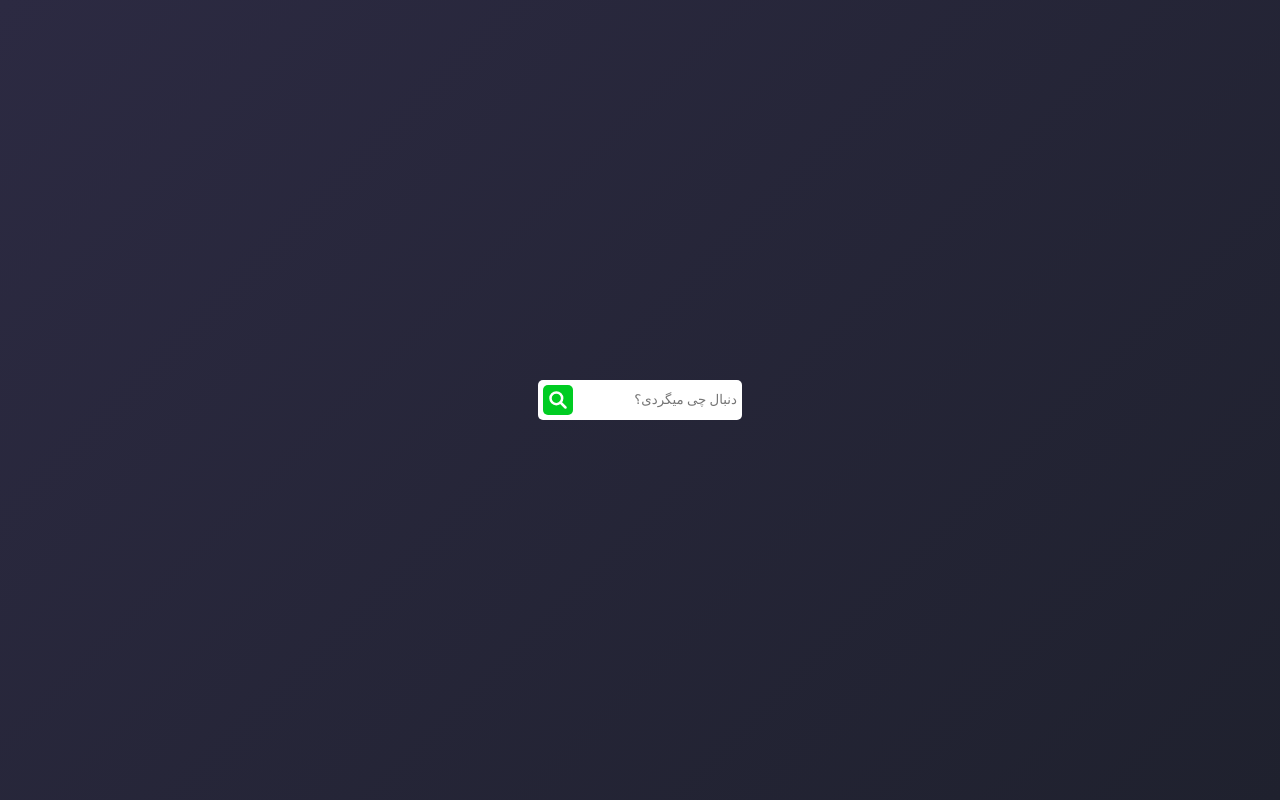
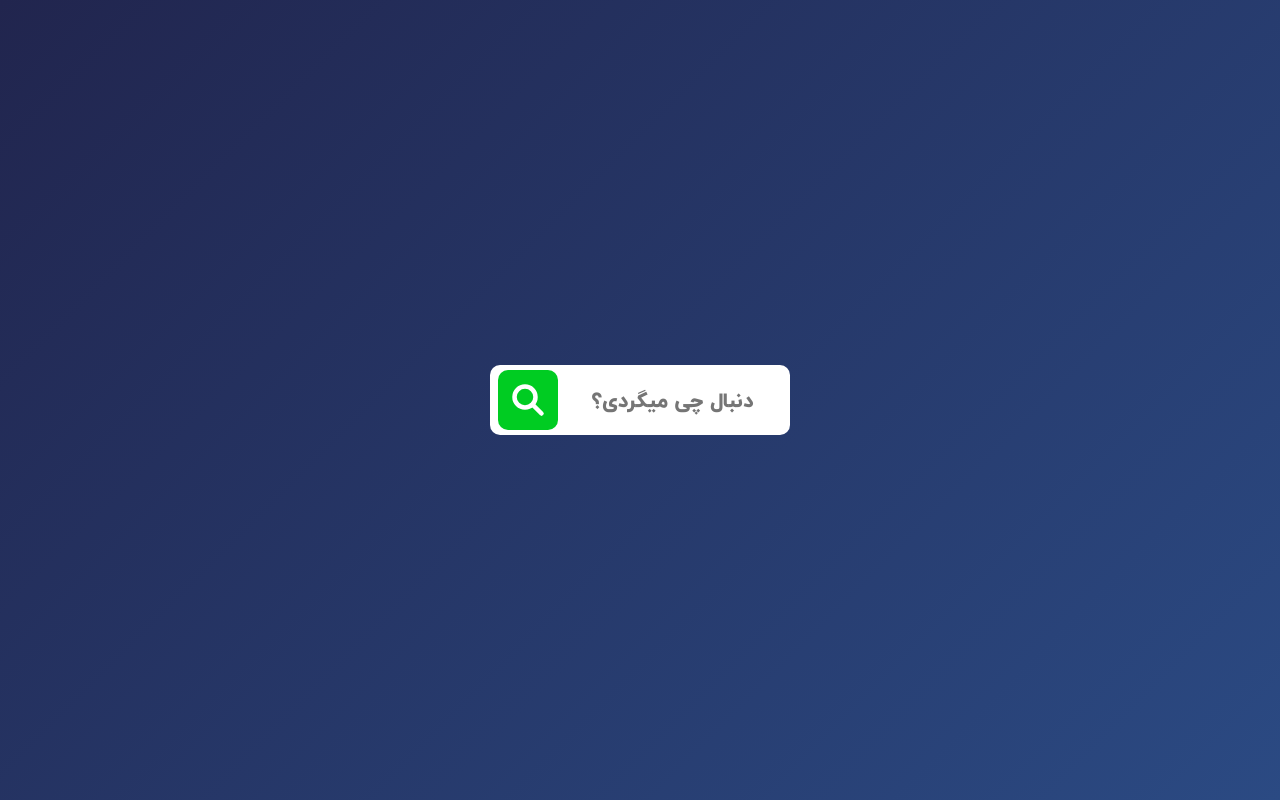
Before and after one commit to pourezzat/simple-search-box, a plain HTML site: page index.html in a window 1280 px wide. Drawn offline with Linux system fonts and the light colour scheme.

Commit message:
add font

```diff
--- a/index.html
+++ b/index.html
@@ -4,7 +4,8 @@
     <meta charset='UTF-8'>
     <meta http-equiv='X-UA-Compatible' content='IE=edge'>
     <meta name='viewport' content='width=device-width, initial-scale=1.0'>
-    <title>Document</title>
+    <title>codenium.ir</title>
+    <link rel="icon" href="https://codenium.ir/favicon.png">
     <link rel='stylesheet' href='./style.css'>
 </head>
 
--- a/style.css
+++ b/style.css
@@ -1,3 +1,7 @@
+@font-face {
+    font-family: 'IRANYekan';
+    src: url('./IRANYekanExtraBold.ttf');
+}
 * {
     padding: 0;
     margin: 0;
@@ -5,33 +9,47 @@
     border: 0;
     box-sizing: border-box;
 }
+
 body {
     direction: rtl;
-    background-image: linear-gradient(135deg, #2c2a42, #1f212e);
+    background-image: linear-gradient(135deg, #21254e, #2b4a83);
     height: 100vh;
     display: flex;
     justify-content: center;
     align-items: center;
 }
+
 .search-box {
-    height: 40px;
+    width: 300px;
+    height: 70px;
     padding: 5px;
-    border-radius: 5px;
+    border-radius: 10px;
     background-color: #fff;
     display: flex;
     justify-content: space-around;
     align-items: center;
 }
+
 .search-input {
-    font-family: lalezar;
+    width: 220px;
+    height: 60px;
+    font-family:'IRANYekan';
+    font-size: 1.3rem;
+    text-align: center;
 }
+
 .search-button {
-    width: 30px;
-    height: 30px;
-    border-radius: 5px;
+    width: 60px;
+    height: 60px;
+    border-radius: 10px;
     padding: 5px;
     display: flex;
     justify-content: center;
     align-items: center;
     background-color: #00cc22;
+    cursor: pointer;
+    transition: all 0.3s;
 }
+.search-button:hover{
+    background-color: #ffbf00;
+}
```
Also changed, not shown: IRANYekanExtraBold.ttf (added), pic.PNG (added).
